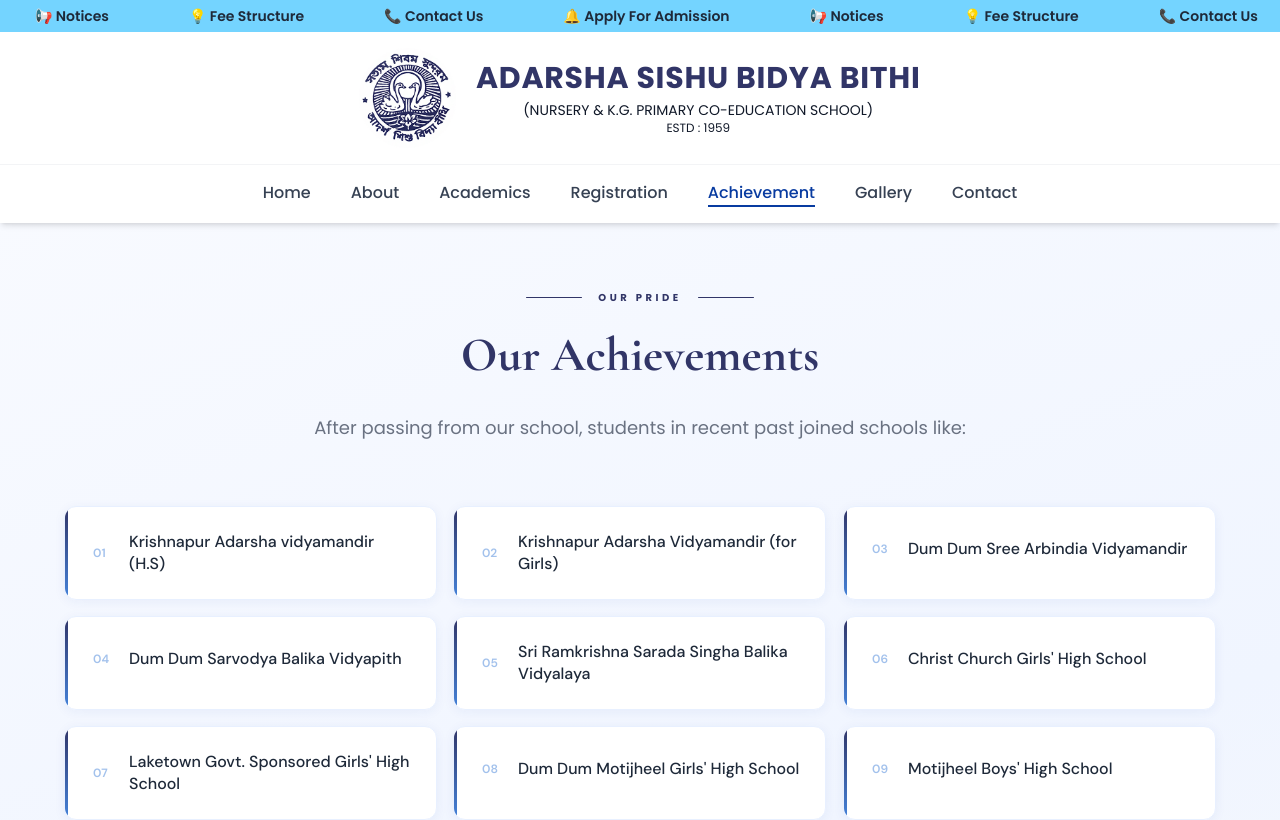
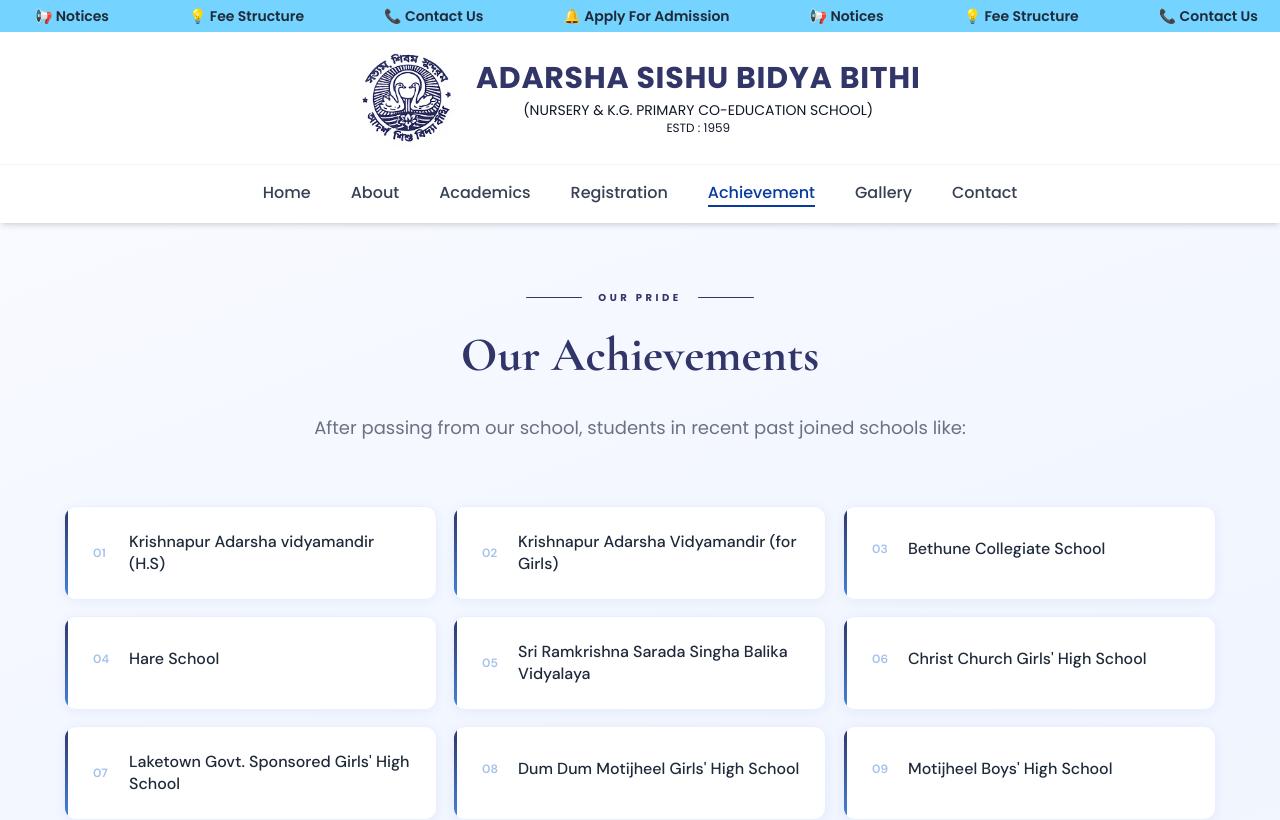
Before and after one commit to amar0026/School-project, a React (Vite) app: page /Achievement in a window 1280 px wide. Shown: the top 820 px of the page. Built offline with nearby package versions, Linux system fonts and the light colour scheme.

Commit message:
school name change

```diff
--- a/src/Pages/Achivement.tsx
+++ b/src/Pages/Achivement.tsx
@@ -21,8 +21,8 @@
 const schools = [
   "Krishnapur Adarsha vidyamandir (H.S)",
   "Krishnapur Adarsha Vidyamandir (for Girls)",
-  "Dum Dum Sree Arbindia Vidyamandir",
-  "Dum Dum Sarvodya Balika Vidyapith",
+  "Bethune Collegiate School",
+  "Hare School",
   "Sri Ramkrishna Sarada Singha Balika Vidyalaya",
   "Christ Church Girls' High School",
   "Laketown Govt. Sponsored Girls' High School",
```
